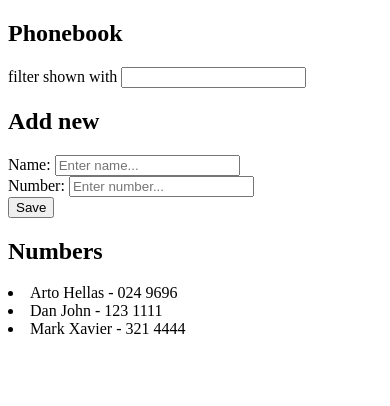
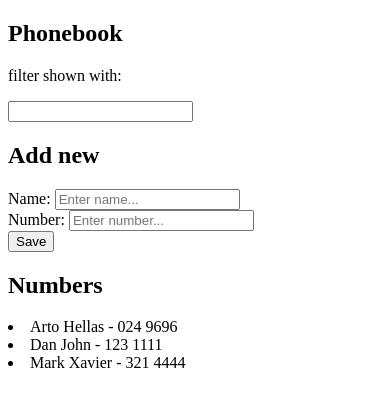
Before and after one commit to danutdotrar/FSO-recap, a React (Vite) app in the folder part2/phonebook/: page / in a window 390 px wide. Shown: the top 406 px of the page. Built offline with nearby package versions, Linux system fonts and the light colour scheme.

Commit message:
Add part2 phonebook ex2.10

```diff
--- a/part2/phonebook/src/App.jsx
+++ b/part2/phonebook/src/App.jsx
@@ -1,4 +1,7 @@
 import { useState } from "react";
+import Filter from "./components/Filter";
+import PersonForm from "./components/PersonForm";
+import Persons from "./components/Persons";
 
 const App = () => {
     const [persons, setPersons] = useState([
@@ -20,6 +23,7 @@ const App = () => {
         const newPersonObj = {
             name: newName,
             number: newNumber,
+            id: persons.length + 1,
         };
 
         // verificam daca newName exista deja in person
@@ -53,44 +57,20 @@ const App = () => {
     return (
         <>
             <h2>Phonebook</h2>
-            <div>
-                filter shown with{" "}
-                <input value={filterName} onChange={handleFilterChange} />
-            </div>
+            <Filter value={filterName} handleChange={handleFilterChange} />
 
             <h2>Add new</h2>
-            <form onSubmit={handleSubmit}>
-                <div className="form-container">
-                    <label htmlFor="name">Name: </label>
-                    <input
-                        type="text"
-                        value={newName}
-                        onChange={handleNameChange}
-                        name="name"
-                        placeholder="Enter name..."
-                    />
-                </div>
-                <div className="form-container">
-                    <label htmlFor="number">Number: </label>
-                    <input
-                        type="text"
-                        value={newNumber}
-                        onChange={handleNumberChange}
-                        name="number"
-                        placeholder="Enter number..."
-                    />
-                </div>
-
-                <button onSubmit={handleSubmit}>Save</button>
-            </form>
+            <PersonForm
+                handleSubmit={handleSubmit}
+                handleNameChange={handleNameChange}
+                handleNumberChange={handleNumberChange}
+                nameValue={newName}
+                numberValue={newNumber}
+            />
 
             <div>
                 <h2>Numbers</h2>
-                {filteredPersonsByName.map((person) => (
-                    <li key={person.id}>
-                        {person.name} - {person.number}
-                    </li>
-                ))}
+                <Persons persons={filteredPersonsByName} />
             </div>
         </>
     );
--- /dev/null
+++ b/part2/phonebook/src/components/Filter.jsx
@@ -0,0 +1,12 @@
+import React from "react";
+
+const Filter = ({ value, handleChange }) => {
+    return (
+        <div>
+            <p>filter shown with:</p>
+            <input value={value} onChange={handleChange} />
+        </div>
+    );
+};
+
+export default Filter;
--- /dev/null
+++ b/part2/phonebook/src/components/PersonForm.jsx
@@ -0,0 +1,40 @@
+import React from "react";
+
+const PersonForm = ({
+    handleSubmit,
+    handleNameChange,
+    handleNumberChange,
+    nameValue,
+    numberValue,
+}) => {
+    return (
+        <div>
+            <form onSubmit={handleSubmit}>
+                <div className="form-container">
+                    <label htmlFor="name">Name: </label>
+                    <input
+                        type="text"
+                        value={nameValue}
+                        onChange={handleNameChange}
+                        name="name"
+                        placeholder="Enter name..."
+                    />
+                </div>
+                <div className="form-container">
+                    <label htmlFor="number">Number: </label>
+                    <input
+                        type="text"
+                        value={numberValue}
+                        onChange={handleNumberChange}
+                        name="number"
+                        placeholder="Enter number..."
+                    />
+                </div>
+
+                <button onSubmit={handleSubmit}>Save</button>
+            </form>
+        </div>
+    );
+};
+
+export default PersonForm;
--- /dev/null
+++ b/part2/phonebook/src/components/Persons.jsx
@@ -0,0 +1,15 @@
+import React from "react";
+
+const Persons = ({ persons }) => {
+    return (
+        <div>
+            {persons.map((person) => (
+                <li key={person.id}>
+                    {person.name} - {person.number}
+                </li>
+            ))}
+        </div>
+    );
+};
+
+export default Persons;
```
